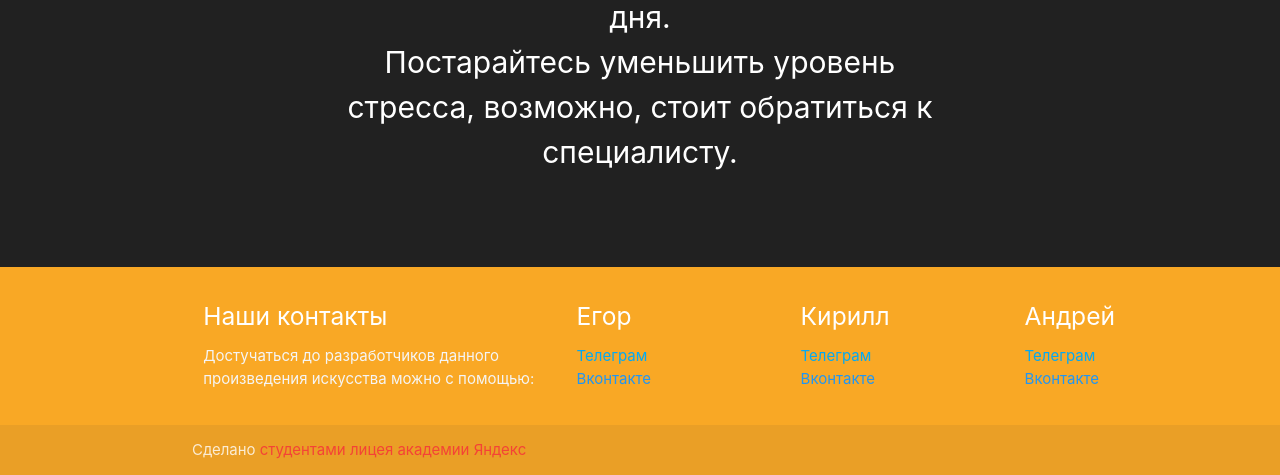
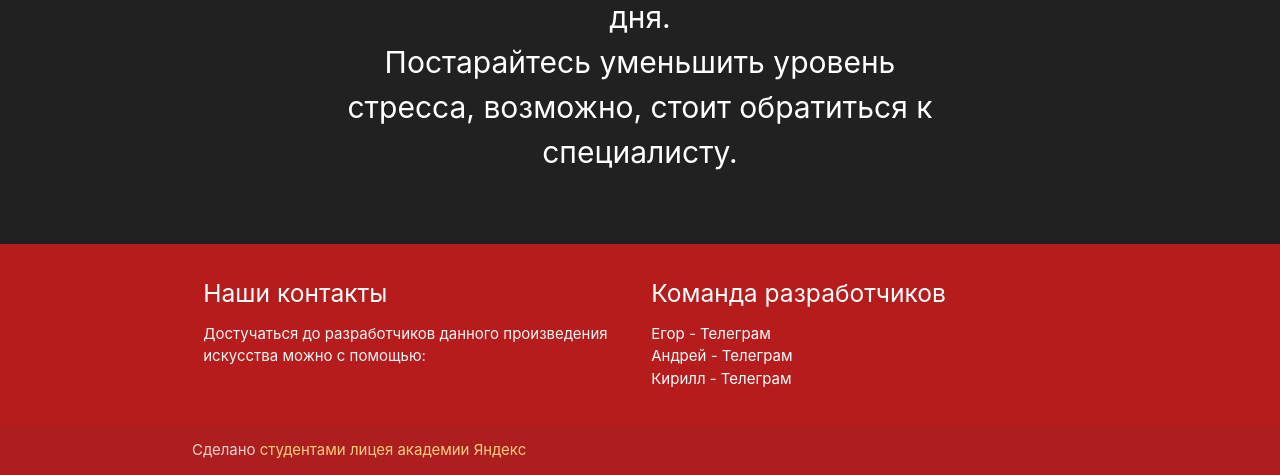
Before and after one commit to k1reedz/web_project, a Flask app: page /advice in a window 1280 px wide. Shown: the part 325-800 px from the top of the page. Run offline with Flask 2, Linux system fonts and the light colour scheme; a user stored in the database is signed in; data comes from the database, SQL or seed files in the repository.

Commit message:
Update base.html

```diff
--- a/templates/base.html
+++ b/templates/base.html
@@ -59,41 +59,27 @@
     {% block content %}{% endblock %}
   </div>
 
-  <footer class="page-footer yellow darken-3">
+<footer class="page-footer red darken-4">
     <div class="container">
         <div class="row">
-        <div class="col l5 s12">
+            <div class="col l6 s12">
                 <h5 class="white-text">Наши контакты</h5>
                 <p class="grey-text text-lighten-4">Достучаться до разработчиков данного произведения искусства можно с помощью:</p>
-
-
             </div>
-        <div class="col l3 s12">
-          <h5 class="white-text">Егор</h5>
+            <div class="col l6 s12">
+                <h5 class="white-text">Команда разработчиков</h5>
                 <ul>
-            <li><a class="light-blue-text" href="https://t.me/Egor_li">Телеграм</a></li>
-            <li><a class="blue-text" href="https://vk.com/id404236874?from=search">Вконтакте</a></li>
-          </ul>
-        </div>
-        <div class="col l3 s12">
-          <h5 class="white-text">Кирилл</h5>
-          <ul>
-            <li><a class="light-blue-text" href="#!">Телеграм</a></li>
-            <li><a class="blue-text" href="#!">Вконтакте</a></li>
-          </ul>
-        </div>
-        <div class="col l1 s12">
-          <h5 class="white-text">Андрей</h5>
-          <ul>
-            <li><a class="light-blue-text" href="https://t.me/rammstee1n">Телеграм</a></li>
-            <li><a class="blue-text" href="https://vk.com/rammsteee1n">Вконтакте</a></li>
+                    <li><a class="white-text text-lighten-3" href="https://t.me/Egor_li">Егор - Телеграм</a></li>
+                    <li><a class="white-text text-lighten-3" href="https://t.me/rammstee1n">Андрей - Телеграм</a></li>
+                    <li><a class="white-text text-lighten-3" href="https://t.me/k1reedz">Кирилл - Телеграм</a></li>
+                    <!-- Add more links as needed -->
                 </ul>
             </div>
         </div>
     </div>
     <div class="footer-copyright">
         <div class="container">
-      Сделано <a class="red-text" href="https://lyceum.yandex.ru">студентами лицея академии Яндекс</a>
+            Сделано <a class="orange-text text-lighten-3" href="https://lyceum.yandex.ru">студентами лицея академии Яндекс</a>
         </div>
     </div>
 </footer>
```
Lines whose indentation alone changed are shown as unchanged.
